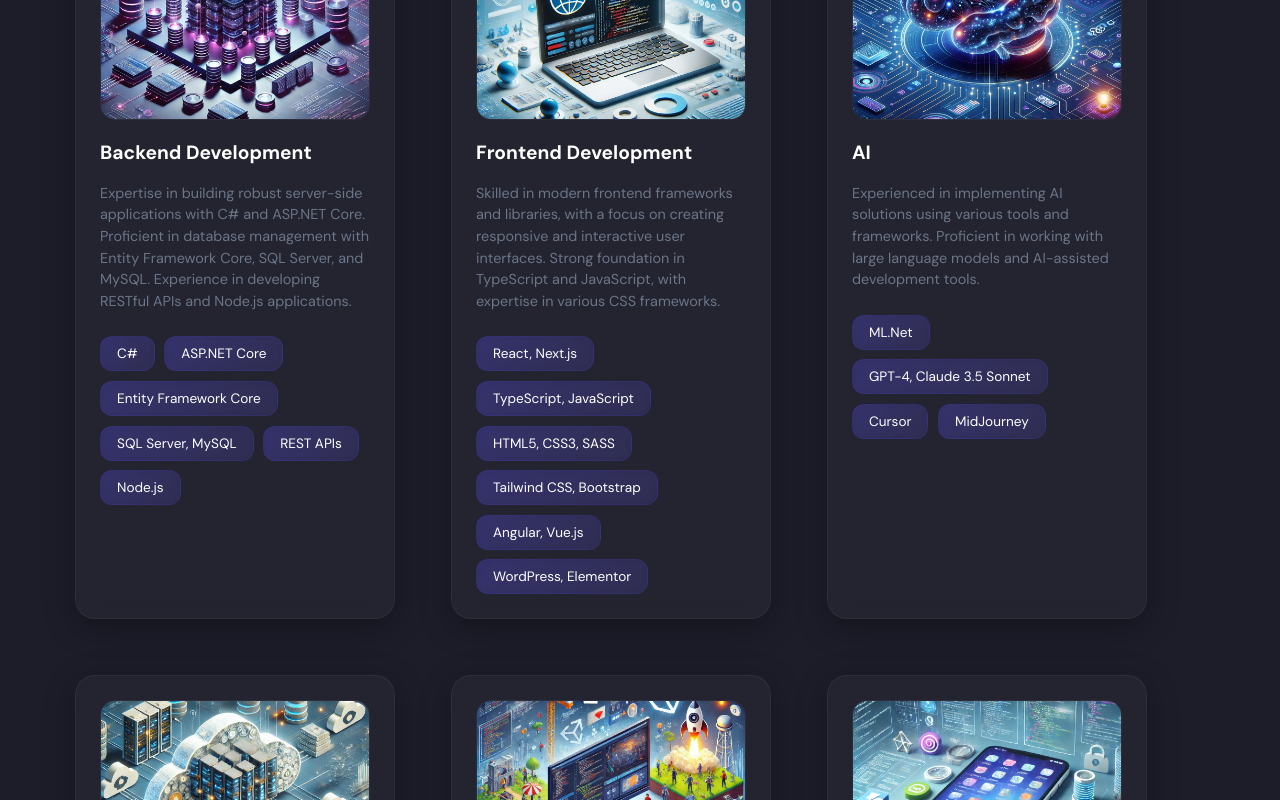
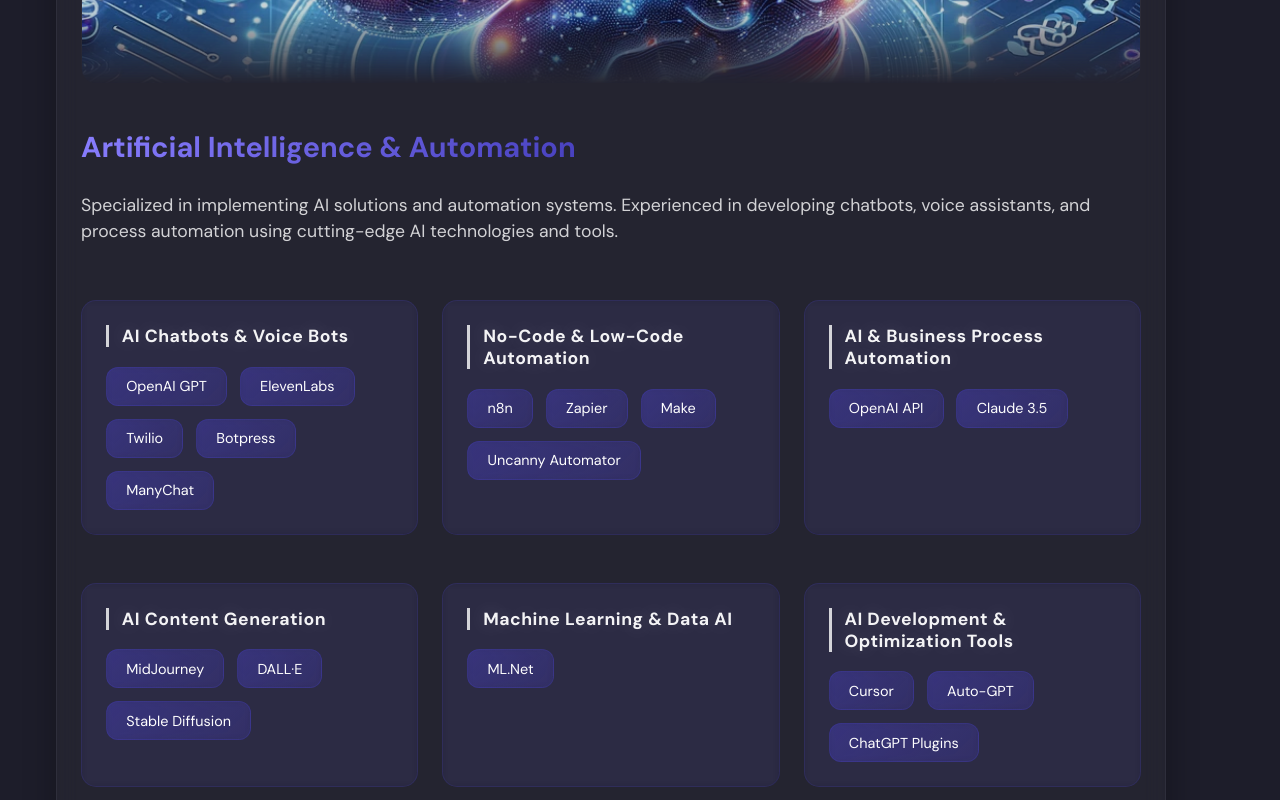
Before and after one commit to PatrickDumoulin/PortfolioDev2.0, a React (Create React App) app in the folder frontend_react/: page / in a window 1280 px wide. Shown: the part 2840-3640 px from the top of the page. Built offline with nearby package versions, Linux system fonts and the light colour scheme.

Commit message:
Enhance About section with detailed AI skills and improved layout

```diff
--- a/frontend_react/src/container/About/About.jsx
+++ b/frontend_react/src/container/About/About.jsx
@@ -18,8 +18,8 @@
         description: "Skilled in modern frontend frameworks and libraries, with a focus on creating responsive and interactive user interfaces. Strong foundation in TypeScript and JavaScript, with expertise in various CSS frameworks."
       },
       ai: {
-        title: "AI",
-        description: "Experienced in implementing AI solutions using various tools and frameworks. Proficient in working with large language models and AI-assisted development tools."
+        title: "Artificial Intelligence & Automation",
+        description: "Specialized in implementing AI solutions and automation systems. Experienced in developing chatbots, voice assistants, and process automation using cutting-edge AI technologies and tools."
       },
       cloud: {
         title: "Cloud & DevOps",
@@ -51,8 +51,8 @@
         description: "Spécialisé dans les frameworks et bibliothèques frontend modernes, avec un accent sur la création d'interfaces utilisateur réactives et interactives. Solide base en TypeScript et JavaScript, avec expertise dans divers frameworks CSS."
       },
       ai: {
-        title: "IA",
-        description: "Expérimenté dans l'implémentation de solutions d'IA utilisant divers outils et frameworks. Compétent dans le travail avec les modèles de langage et les outils de développement assistés par l'IA."
+        title: "Intelligence Artificielle & Automation",
+        description: "Spécialisé dans l'implémentation de solutions d'IA et de systèmes d'automatisation. Expérimenté dans le développement de chatbots, assistants vocaux et l'automatisation des processus utilisant les technologies et outils d'IA de pointe."
       },
       cloud: {
         title: "Cloud & DevOps",
@@ -76,6 +76,42 @@
 
 const abouts = [
   {
+    key: "ai",
+    categories: [
+      {
+        nameEN: "AI Chatbots & Voice Bots",
+        nameFR: "Chatbots & Voice Bots AI",
+        skills: ["OpenAI GPT", "ElevenLabs", "Twilio", "Botpress", "ManyChat"]
+      },
+      {
+        nameEN: "No-Code & Low-Code Automation",
+        nameFR: "Automatisation No-Code & Low-Code",
+        skills: ["n8n", "Zapier", "Make", "Uncanny Automator"]
+      },
+      {
+        nameEN: "AI & Business Process Automation",
+        nameFR: "AI & Automatisation de Processus Métier",
+        skills: ["OpenAI API", "Claude 3.5"]
+      },
+      {
+        nameEN: "AI Content Generation",
+        nameFR: "Génération de Contenu AI",
+        skills: ["MidJourney", "DALL·E", "Stable Diffusion"]
+      },
+      {
+        nameEN: "Machine Learning & Data AI",
+        nameFR: "Machine Learning & Data AI",
+        skills: ["ML.Net"]
+      },
+      {
+        nameEN: "AI Development & Optimization Tools",
+        nameFR: "Outils d'Optimisation & Développement AI",
+        skills: ["Cursor", "Auto-GPT", "ChatGPT Plugins"]
+      }
+    ],
+    imgUrl: images.DALLE_AI
+  },
+  {
     key: "backend",
     skills: ["C#", "ASP.NET Core", "Entity Framework Core", "SQL Server, MySQL", "REST APIs", "Node.js"],
     imgUrl: images.DALLE_BackEnd
@@ -85,11 +121,7 @@
     skills: ["React, Next.js", "TypeScript, JavaScript", "HTML5, CSS3, SASS", "Tailwind CSS, Bootstrap", "Angular, Vue.js", "WordPress, Elementor"],
     imgUrl: images.DALLE_FrontEnd
   },
-  {
-    key: "ai",
-    skills: ["ML.Net", "GPT-4, Claude 3.5 Sonnet", "Cursor", "MidJourney"],
-    imgUrl: images.DALLE_AI
-  },
+
   {
     key: "cloud",
     skills: ["Azure, DevOps", "CI/CD Pipelines", "YAML, Docker", "Git, GitHub", "Vercel, Firebase, Appwrite", "Agile, Jira"],
@@ -130,6 +162,7 @@
             transition={{ duration: 0.5, type: "tween" }}
             className="app__profile-item"
             key={about.key + index}
+            data-category={about.key}
           >
             <img src={about.imgUrl} alt={translations[language].sections[about.key].title} />
             <h2 className="bold-text" style={{ marginTop: 20 }}>
@@ -139,6 +172,27 @@
               {translations[language].sections[about.key].description}
             </p>
             <div className="skills-container">
+              {about.key === "ai" ? (
+                about.categories.map((category, catIndex) => (
+                  <div key={catIndex} className="skill-category">
+                    <h3 className="category-title">
+                      {language === 'EN' ? category.nameEN : category.nameFR}
+                    </h3>
+                    <ul className="skills-list">
+                      {category.skills.map((skill, skillIndex) => (
+                        <motion.li
+                          key={skillIndex}
+                          className="skill-item"
+                          whileHover={{ scale: 1.1 }}
+                          transition={{ duration: 0.2 }}
+                        >
+                          {skill}
+                        </motion.li>
+                      ))}
+                    </ul>
+                  </div>
+                ))
+              ) : (
                 <ul className="skills-list">
                   {about.skills.map((skill, skillIndex) => (
                     <motion.li
@@ -147,11 +201,11 @@
                       whileHover={{ scale: 1.1 }}
                       transition={{ duration: 0.2 }}
                     >
-                    <span className="skill-dot"></span>
                       {skill}
                     </motion.li>
                   ))}
                 </ul>
+              )}
             </div>
           </motion.div>
         ))}
--- a/frontend_react/src/container/About/About.scss
+++ b/frontend_react/src/container/About/About.scss
@@ -7,23 +7,21 @@
 }
 
 .app__profiles {
-  display: flex;
+  display: grid;
+  grid-template-columns: repeat(3, minmax(320px, 1fr));
   justify-content: center;
-  align-items: stretch;
-  flex-wrap: wrap;
+  gap: 1.5rem;
   margin: 2rem auto;
-  max-width: 1400px;
-  gap: 1.5rem;
+  max-width: 1200px;
+  padding: 0 1.5rem;
 }
 
 .app__profile-item {
-  width: 320px;
   min-height: 450px;
   display: flex;
   justify-content: flex-start;
   align-items: flex-start;
   flex-direction: column;
-  margin: 1rem;
   padding: 1.5rem;
   border-radius: 20px;
   background: rgba(255, 255, 255, 0.03);
@@ -54,6 +52,20 @@
   .skills-container {
     margin-top: 1.5rem;
     width: 100%;
+  }
+
+  .skill-category {
+    margin-bottom: 1.5rem;
+
+    .category-title {
+      color: #8A7FFF;
+      font-size: 1rem;
+      margin-bottom: 0.8rem;
+      font-weight: 600;
+      letter-spacing: 0.5px;
+      padding-left: 0.5rem;
+      border-left: 3px solid #8A7FFF;
+    }
   }
 
   .skills-list {
@@ -93,6 +105,118 @@
       font-size: 1rem;
     }
   }
+
+  &[data-category="ai"] {
+    grid-column: 1 / -1;
+    position: relative;
+    overflow: hidden;
+
+    img {
+      display: block;
+      width: 100%;
+      height: 180px;
+      object-fit: cover;
+      border-radius: 15px;
+      margin-bottom: 1.5rem;
+      opacity: 0.8;
+      mask-image: linear-gradient(to bottom, rgba(0,0,0,1) 60%, rgba(0,0,0,0));
+      -webkit-mask-image: linear-gradient(to bottom, rgba(0,0,0,1) 60%, rgba(0,0,0,0));
+    }
+
+    .bold-text {
+      position: relative;
+      z-index: 1;
+      font-size: 1.8rem;
+      margin: 1rem 0;
+      background: linear-gradient(135deg, #8A7FFF 0%, #4740BE 100%);
+      -webkit-background-clip: text;
+      -webkit-text-fill-color: transparent;
+    }
+
+    p {
+      position: relative;
+      z-index: 1;
+      font-size: 1.1rem;
+      color: rgba(255, 255, 255, 0.8);
+      margin-bottom: 2rem;
+    }
+
+    .skills-container {
+      position: relative;
+      z-index: 1;
+      display: grid;
+      grid-template-columns: repeat(3, 1fr);
+      gap: 1.5rem;
+    }
+
+    .skill-category {
+      background: rgba(71, 64, 190, 0.1);
+      border: 1px solid rgba(71, 64, 190, 0.2);
+      border-radius: 15px;
+      padding: 1.5rem;
+      backdrop-filter: blur(4px);
+      transition: all 0.3s ease;
+
+      &:hover {
+        transform: translateY(-5px);
+        background: rgba(71, 64, 190, 0.15);
+        box-shadow: 0 8px 20px rgba(71, 64, 190, 0.2);
+      }
+
+      .category-title {
+        color: rgba(255, 255, 255, 0.95);
+        font-size: 1.1rem;
+        margin-bottom: 1.2rem;
+        font-weight: 600;
+        letter-spacing: 0.5px;
+        padding-left: 0.8rem;
+        border-left: 3px solid rgba(255, 255, 255, 0.8);
+        text-shadow: 0 0 20px rgba(255, 255, 255, 0.2);
+        transition: all 0.3s ease;
+
+        &:hover {
+          color: #fff;
+          text-shadow: 0 0 25px rgba(255, 255, 255, 0.3);
+          border-left-color: #fff;
+        }
+      }
+
+      .skills-list {
+        display: flex;
+        flex-wrap: wrap;
+        gap: 0.8rem;
+        margin-top: 1rem;
+
+        .skill-item {
+          background: linear-gradient(135deg, rgba(71, 64, 190, 0.4) 0%, rgba(71, 64, 190, 0.2) 100%);
+          color: #fff;
+          padding: 0.6rem 1.2rem;
+          border-radius: 12px;
+          font-size: 0.9rem;
+          transition: all 0.3s ease;
+          border: 1px solid rgba(71, 64, 190, 0.3);
+
+          &:hover {
+            transform: translateY(-2px);
+            background: linear-gradient(135deg, rgba(82, 74, 210, 0.6) 0%, rgba(82, 74, 210, 0.4) 100%);
+            box-shadow: 0 4px 15px rgba(71, 64, 190, 0.3);
+          }
+        }
+      }
+    }
+
+    @media screen and (max-width: 1200px) {
+      .skills-container {
+        grid-template-columns: repeat(2, 1fr);
+      }
+    }
+
+    @media screen and (max-width: 768px) {
+      .skills-container {
+        grid-template-columns: 1fr;
+      }
+    }
+  }
 }
 
 .skills-list {
```
Lines whose indentation alone changed are shown as unchanged.
